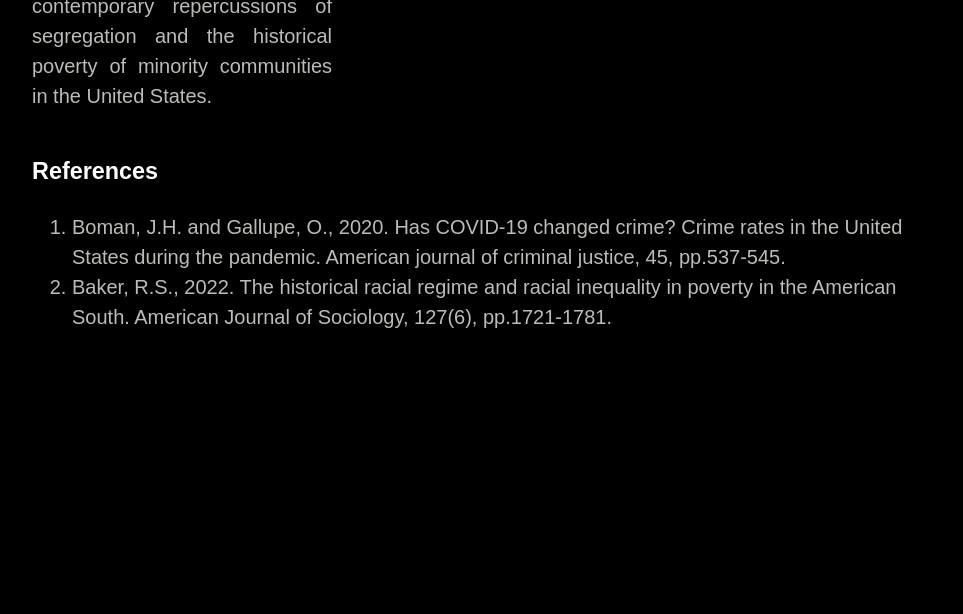
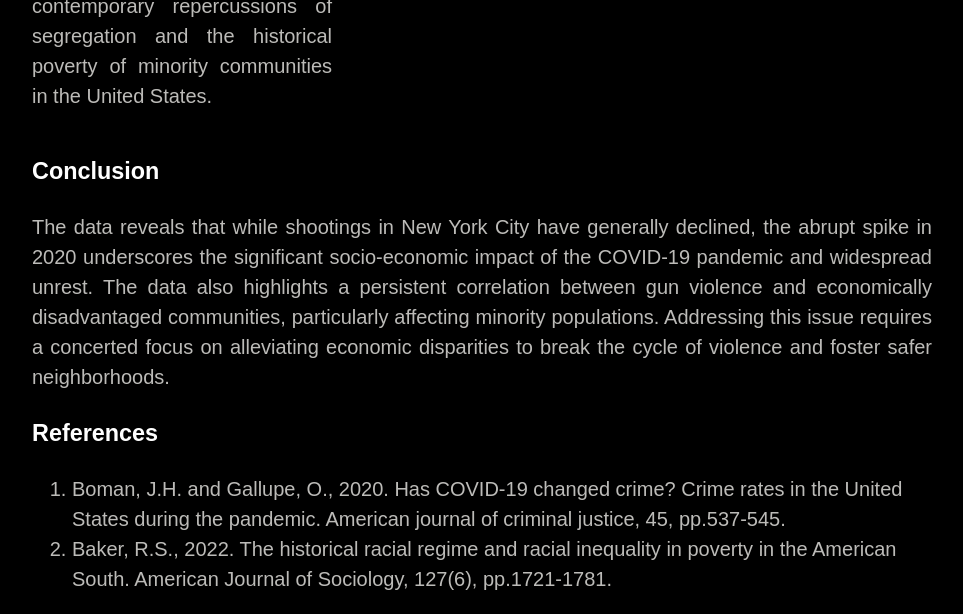
Before and after one commit to artemdou/artemdou.github.io, a Jekyll site: the page built from index.md, in a window 1280 px wide and 900 px high, scrolled down 5174 px, cut to the strip 286-900 px from the top of the window. Shown: the whole strip, without its empty margins (158-1121 px from the left). Built offline with Jekyll 4.4.1, drawn with Linux system fonts in a browser that asks for light colours; our own code applies the rules of GitHub Pages for plain Markdown files; before the commit the page ends 5812 px from its top, so only the background shows below that.

Commit message:
conclusion

```diff
--- a/index.md
+++ b/index.md
@@ -59,6 +59,10 @@ To better understand why exactly more gun incidents occur in these areas, we nee
   </div>
 </div>
 
+### Conclusion
+<div style="text-align: justify;">
+The data reveals that while shootings in New York City have generally declined, the abrupt spike in 2020 underscores the significant socio-economic impact of the COVID-19 pandemic and widespread unrest. The data also highlights a persistent correlation between gun violence and economically disadvantaged communities, particularly affecting minority populations. Addressing this issue requires a concerted focus on alleviating economic disparities to break the cycle of violence and foster safer neighborhoods.
+</div>
 
 ### References
   <ol>
```
